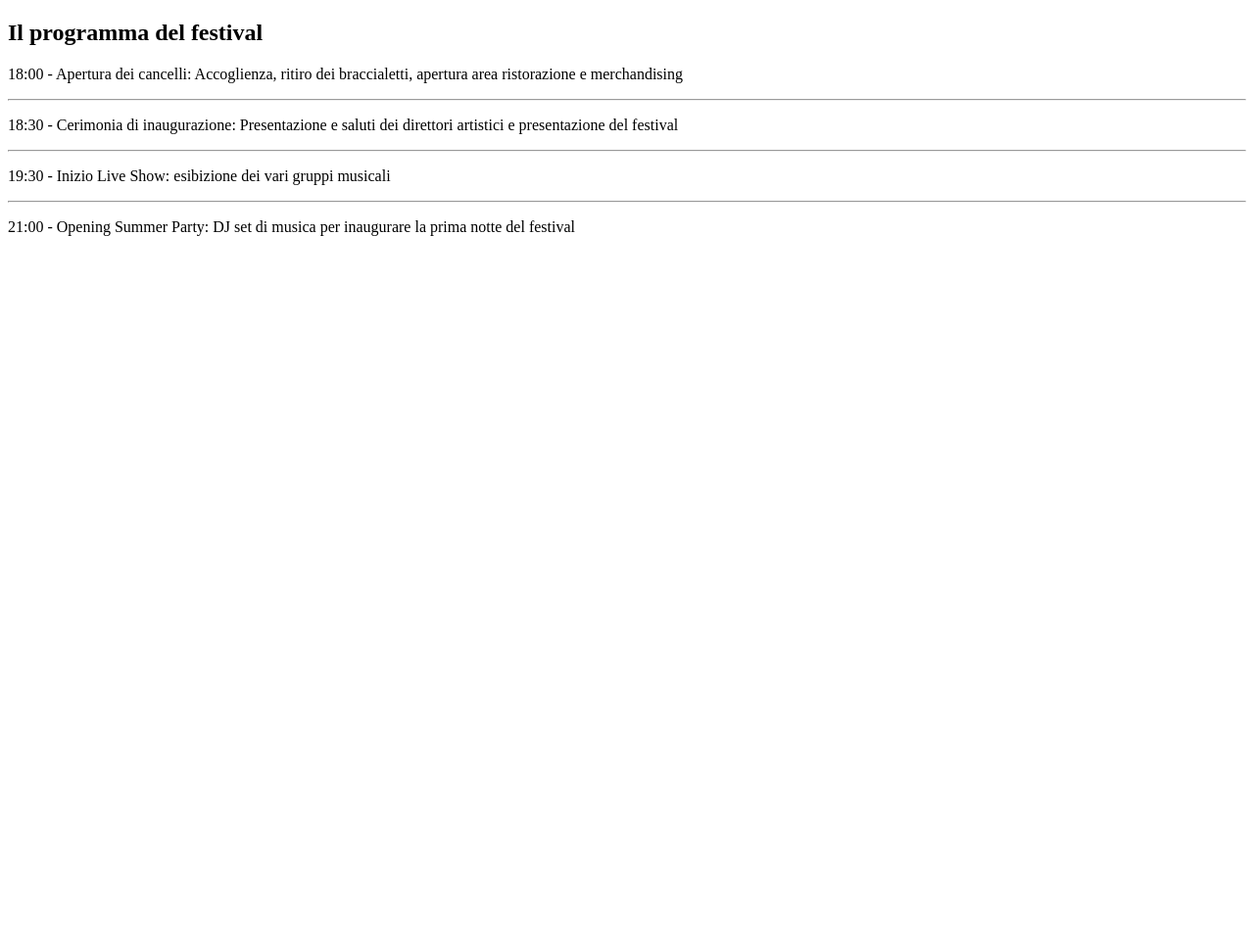
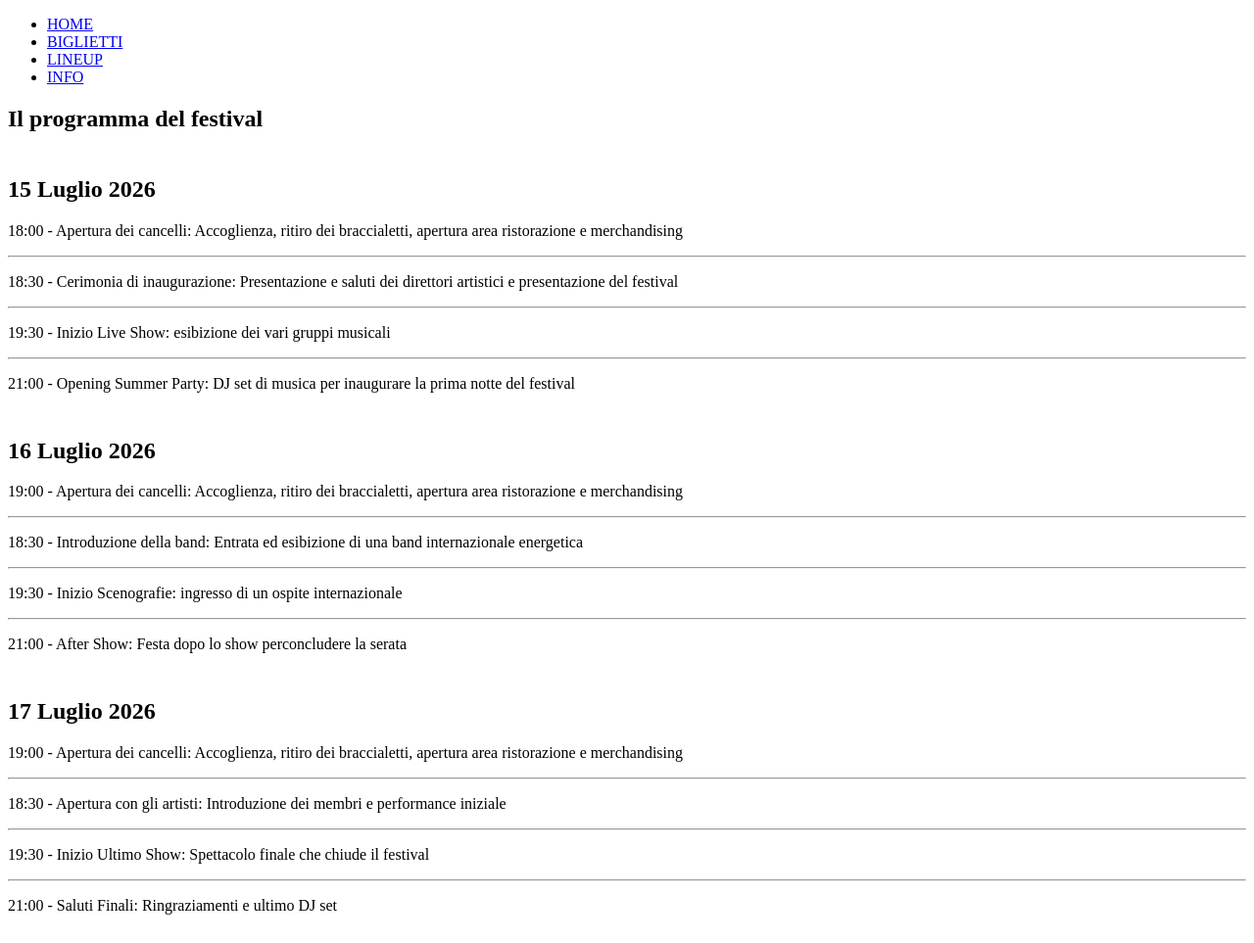
Before and after one commit to atienzamark/atienza-sitoweb, a plain HTML site: page lineup.html in a window 1280 px wide. Shown: the whole page at 98% size. Before the commit the page ends 800 px from the top, so only its background shows below. Drawn offline with Linux system fonts and the light colour scheme.

Commit message:
Finalizzazione pagina lineup.html, modificati i file biglietteria.html, index.html e info.html

```diff
--- a/css/style.css
+++ b/css/style.css
@@ -0,0 +1,4 @@
+.eventi{
+    padding-top:5px;
+    padding-bottom:5px;
+}
--- a/lineup.html
+++ b/lineup.html
@@ -1,13 +1,29 @@
 <!DOCTYPE html>
 <html lang="en">
 <head>
+    <link rel="stylesheet" href="css/style.css">
     <meta charset="UTF-8">
     <meta name="viewport" content="width=device-width, initial-scale=1.0">
     <title>Document</title>
 </head>
 <body>
+
+    <div class="navigazione">
+        <ul>
+            <li><a href="index.html">HOME</a></li>
+            <li><a href="biglietteria.html">BIGLIETTI</a></li>
+            <li><a href="lineup.html">LINEUP</a></li>
+            <li><a href="info.html">INFO</a></li>
+        </ul>
+    </div>
+
     <section>
-        <h2> Il programma del festival </h2>
+        <header class="titoli">
+            <h1> Il programma del festival </h1>
+        </header>
+
+        <div class="eventi">
+            <h2>15 Luglio 2026</h2>
             <p> 18:00 - Apertura dei cancelli: Accoglienza, ritiro dei braccialetti, apertura area ristorazione e merchandising</p>
             <hr>
             <p> 18:30 - Cerimonia di inaugurazione: Presentazione e saluti dei direttori artistici e presentazione del festival</p>
@@ -15,6 +31,29 @@
             <p> 19:30 - Inizio Live Show: esibizione dei vari gruppi musicali</p>
             <hr>
             <p> 21:00 - Opening Summer Party: DJ set di musica per inaugurare la prima notte del festival</p>
+        </div>
+
+        <div class="eventi">
+            <h2>16 Luglio 2026</h2>
+            <p> 19:00 - Apertura dei cancelli: Accoglienza, ritiro dei braccialetti, apertura area ristorazione e merchandising</p>
+            <hr>
+            <p> 18:30 - Introduzione della band: Entrata ed esibizione di una band internazionale energetica</p>
+            <hr>
+            <p> 19:30 - Inizio Scenografie: ingresso di un ospite internazionale</p>
+            <hr>
+            <p> 21:00 - After Show: Festa dopo lo show perconcludere la serata</p>
+        </div>
+
+        <div class="eventi">
+            <h2>17 Luglio 2026</h2>
+            <p> 19:00 - Apertura dei cancelli: Accoglienza, ritiro dei braccialetti, apertura area ristorazione e merchandising</p>
+            <hr>
+            <p> 18:30 - Apertura con gli artisti: Introduzione dei membri e performance iniziale</p>
+            <hr>
+            <p> 19:30 - Inizio Ultimo Show: Spettacolo finale che chiude il festival</p>
+            <hr>
+            <p> 21:00 - Saluti Finali: Ringraziamenti e ultimo DJ set</p>
+        </div>
     </section>
 </body>
 </html>
```
Also changed, not shown: biglietteria.html (+18 -0 lines), index.html (+9 -0 lines), info.html (+18 -0 lines). Lines whose indentation alone changed are shown as unchanged.
